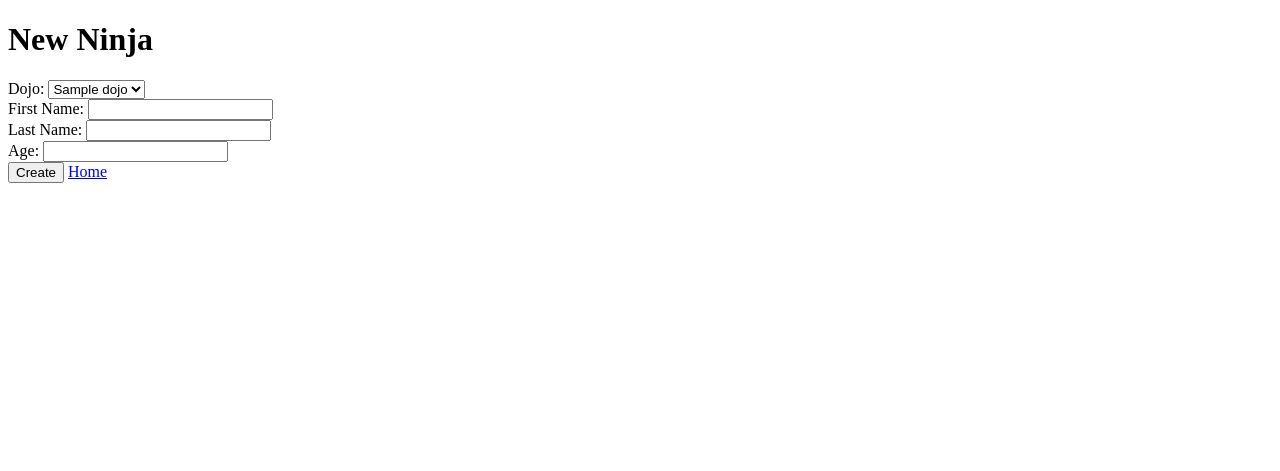
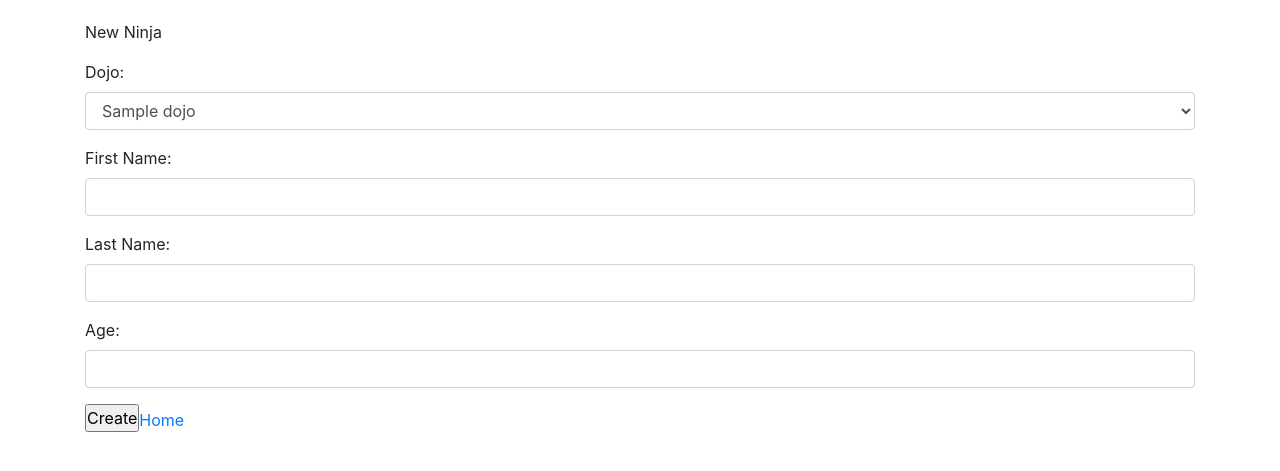
Before and after one commit to Matthew-Luk/Python-Bootcamp, a Flask app: template Flask_MySQL/CRUD/dojos_and_ninjas/flask_app/templates/ninja.html in a window 1280 px wide. Shown: the top 471 px of the page. Run offline with Flask 2, Linux system fonts and the light colour scheme; the template is opened without the code that fills it: most values are stand-ins (such as "Sample title", 1, 10 or a date in 2020).

Commit message:
changed tags for styling purposes

```diff
--- a/Flask_MySQL/CRUD/dojos_and_ninjas/flask_app/templates/ninja.html
+++ b/Flask_MySQL/CRUD/dojos_and_ninjas/flask_app/templates/ninja.html
@@ -4,33 +4,39 @@
     <meta charset="UTF-8">
     <meta http-equiv="X-UA-Compatible" content="IE=edge">
     <meta name="viewport" content="width=device-width, initial-scale=1.0">
+    <link rel="stylesheet" href="https://cdn.jsdelivr.net/npm/bootstrap@4.3.1/dist/css/bootstrap.min.css" integrity="sha384-ggOyR0iXCbMQv3Xipma34MD+dH/1fQ784/j6cY/iJTQUOhcWr7x9JvoRxT2MZw1T" crossorigin="anonymous">
+    <link rel="stylesheet" type="text/css" href="{{ url_for('static', filename='style.css') }}">
     <title>New Ninja</title>
 </head>
 <body>
-    <h1>New Ninja</h1>
-    <form action="/ninjas/create", method="POST">
-        <div>
+    <div class="container">
+        <p class="header">New Ninja</p>
+        <form class="d-flex flex-column" action="/ninjas/create", method="POST">
+            <div class="form-group">
                 <label for="dojo_id">Dojo:</label>
-            <select name="dojo_id">
+                <select class="form-control" id="dojo_id" name="dojo_id">
                     {%for i in all_dojos%}
                     <option value={{i.id}}>{{i.name}}</option>
                     {%endfor%}
                 </select>
             </div>
-        <div>
+            <div class="form-group">
                 <label for="first_name">First Name:</label>
-            <input type="text" name="first_name">
+                <input class="form-control" type="text" name="first_name">
             </div>
-        <div>
+            <div class="form-group">
                 <label for="last_name">Last Name:</label>
-            <input type="text" name="last_name">
+                <input class="form-control" type="text" name="last_name">
             </div>
-        <div>
+            <div class="form-group">
                 <label for="age">Age:</label>
-            <input type="text" name="age">
+                <input class="form-control" type="text" name="age">
             </div>
-        <input type="submit" value="Create">
-        <a href="/dojos">Home</a>
+            <div class="btn-group">
+                <input id="create_btn" type="submit" value="Create">
+                <a id="home" href="/dojos">Home</a>
+            </div>
         </form>
+    </div>
 </body>
 </html>
```
Lines whose indentation alone changed are shown as unchanged.
